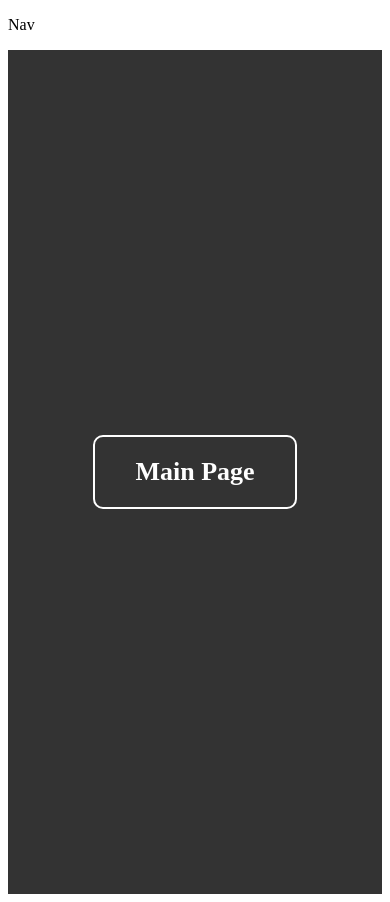
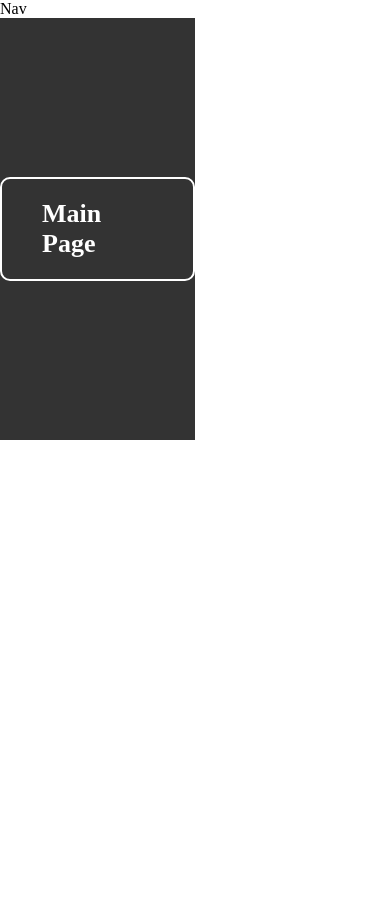
Before and after one commit to PatrickInFrontEnd/ZLP, a React (Create React App) app: page / in a window 390 px wide. After the commit the page ends 844 px from the top, so only its background shows below. Built offline with nearby package versions, Linux system fonts and the light colour scheme.

Commit message:
Updated version of files , routes changes
To routes has been added extention "jsx" to work fine at development server,
Test page has beed added to MainPage ,
also media queries at MainPage has been added for test.
First breakpoint - 1024px
Second breakpoint - 800px

```diff
--- a/src/Components/Patrykcomp/Mainsection.jsx
+++ b/src/Components/Patrykcomp/Mainsection.jsx
@@ -14,6 +14,12 @@ const Wrap = styled.div`
     justify-content:center;
     align-items:center;
     color:#fff;
+    transition:.5s all;
+    &:hover{
+        background-color:#000;
+        color:#fff;
+    }
+
     @media ${queries.firstbreak} {
         width:50%;
         height:50vh;
--- a/src/Components/Patrykcomp/mediaquery.jsx
+++ b/src/Components/Patrykcomp/mediaquery.jsx
@@ -1,4 +1,4 @@
 export const queries = {
-    firstbreak: ("max-width: 1024px"),
-    secondbreak: ('max-width: 800px')
+    firstbreak: '(max-width: 1024px)',
+    secondbreak: '(max-width: 800px)'
 }
--- /dev/null
+++ b/src/Components/resetCSS/reset.css
@@ -0,0 +1,5 @@
+* {
+    padding: 0;
+    margin: 0;
+    box-sizing: border-box;
+}
--- a/src/layouts/App.js
+++ /dev/null
@@ -1,34 +0,0 @@
-import React, { Component } from 'react';
-import Nav from './Nav';
-import { Route, Switch } from 'react-router-dom';
-import MainPage from '../pages/MainPage';
-import StatutePage from '../pages/SatutePage';
-import PlansPage from '../pages/PlansPage';
-import LedderPage from '../pages/LedderPage';
-import LogInPage from '../pages/LogInPage';
-import SignInPage from'../pages/SignInPage';
-import NotFound from '../pages/NotFound';
-
-
-class App extends Component {
-  render() {
-    return (
-      <>
-        <Nav/>
-        <main>
-          <Switch>
-            <Route path='/' exact component={ MainPage } />
-            <Route path='/regulamin' component={ StatutePage } />
-            <Route path='/plany' component={ PlansPage } />
-            <Route path='/drabinka' component={ LedderPage } />
-            <Route path='/logowanie' component={ LogInPage } />
-            <Route path='/rejestracja' component={ SignInPage } />
-            <Route component={ NotFound } />
-          </Switch>
-        </main>
-      </>
-    );
-  }
-}
-
-export default App;
--- /dev/null
+++ b/src/layouts/App.jsx
@@ -0,0 +1,34 @@
+import React, { Component } from 'react';
+import Nav from './Nav.jsx';
+import { Route, Switch } from 'react-router-dom';
+import MainPage from '../pages/MainPage';
+import StatutePage from '../pages/SatutePage';
+import PlansPage from '../pages/PlansPage';
+import LedderPage from '../pages/LedderPage';
+import LogInPage from '../pages/LogInPage';
+import SignInPage from '../pages/SignInPage';
+import NotFound from '../pages/NotFound';
+
+import reset from '../Components/resetCSS/reset.css';
+class App extends Component {
+  render() {
+    return (
+      <>
+        <Nav />
+        <main>
+          <Switch>
+            <Route path='/' exact component={MainPage} />
+            <Route path='/regulamin' component={StatutePage} />
+            <Route path='/plany' component={PlansPage} />
+            <Route path='/drabinka' component={LedderPage} />
+            <Route path='/logowanie' component={LogInPage} />
+            <Route path='/rejestracja' component={SignInPage} />
+            <Route component={NotFound} />
+          </Switch>
+        </main>
+      </>
+    );
+  }
+}
+
+export default App;
--- a/src/pages/MainPage.jsx
+++ b/src/pages/MainPage.jsx
@@ -1,6 +1,5 @@
 import React from 'react';
 import Wrapper from '../Components/Patrykcomp/Mainsection';
-import styled from 'styled-components';
 class MainPage extends React.Component {
     state = {}
     render() {
```
Also changed, not shown: src/layouts/Router.js (+4 -4 lines), src/layouts/Nav.jsx (renamed from src/layouts/Nav.js).
